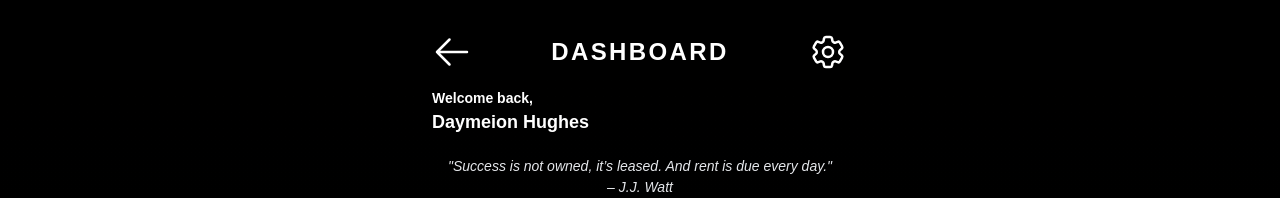
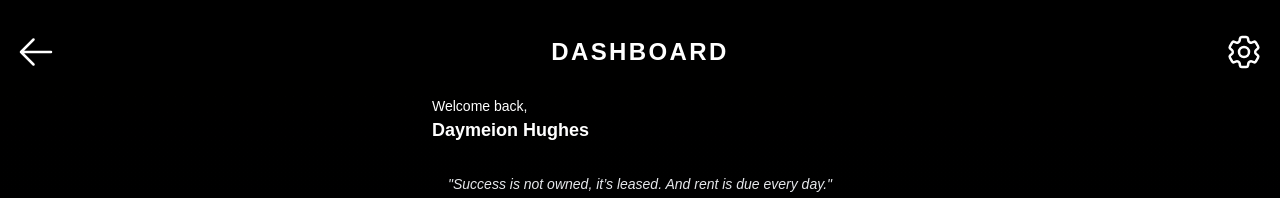
Before and after one commit to Daymeiion/bltz, a Next.js app: page / in a window 1280 px wide. Shown: the top 198 px of the page. Built offline with nearby package versions, Linux system fonts and the light colour scheme.

Commit message:
Add 10px margin below welcome header and adjust welcome text size/weight

```diff
--- a/src/app/page.tsx
+++ b/src/app/page.tsx
@@ -9,7 +9,7 @@ export default function DashboardPage() {
   return (
     <div className="min-h-screen bg-gradient-to-b from-black to-gray-900 text-white flex flex-col items-center">
       {/* Top Nav Bar */}
-      <div className="flex items-center justify-between w-full max-w-md px-4 pt-6 pb-[10px] sm:pt-8 sm:pb-4">
+      <div className="flex items-center justify-between w-full px-4 pt-6 pb-[20px] sm:pt-8 sm:pb-6">
         <button>
           <ArrowLeftIcon className="w-8 h-8 sm:w-10 sm:h-10 text-white" />
         </button>
@@ -21,8 +21,8 @@ export default function DashboardPage() {
         </button>
       </div>
       {/* Welcome Message */}
-      <div className="w-full max-w-md px-4 pb-2 text-left">
-        <div className="text-[14px] font-roboto font-bold">Welcome back,</div>
+      <div className="w-full max-w-md px-4 pb-2 text-left mb-[10px]">
+        <div className="text-[14px] font-roboto">Welcome back,</div>
         <div className="text-[18px] font-roboto font-bold">{athlete.display_name}</div>
       </div>
       {/* Quote Box */}
```
